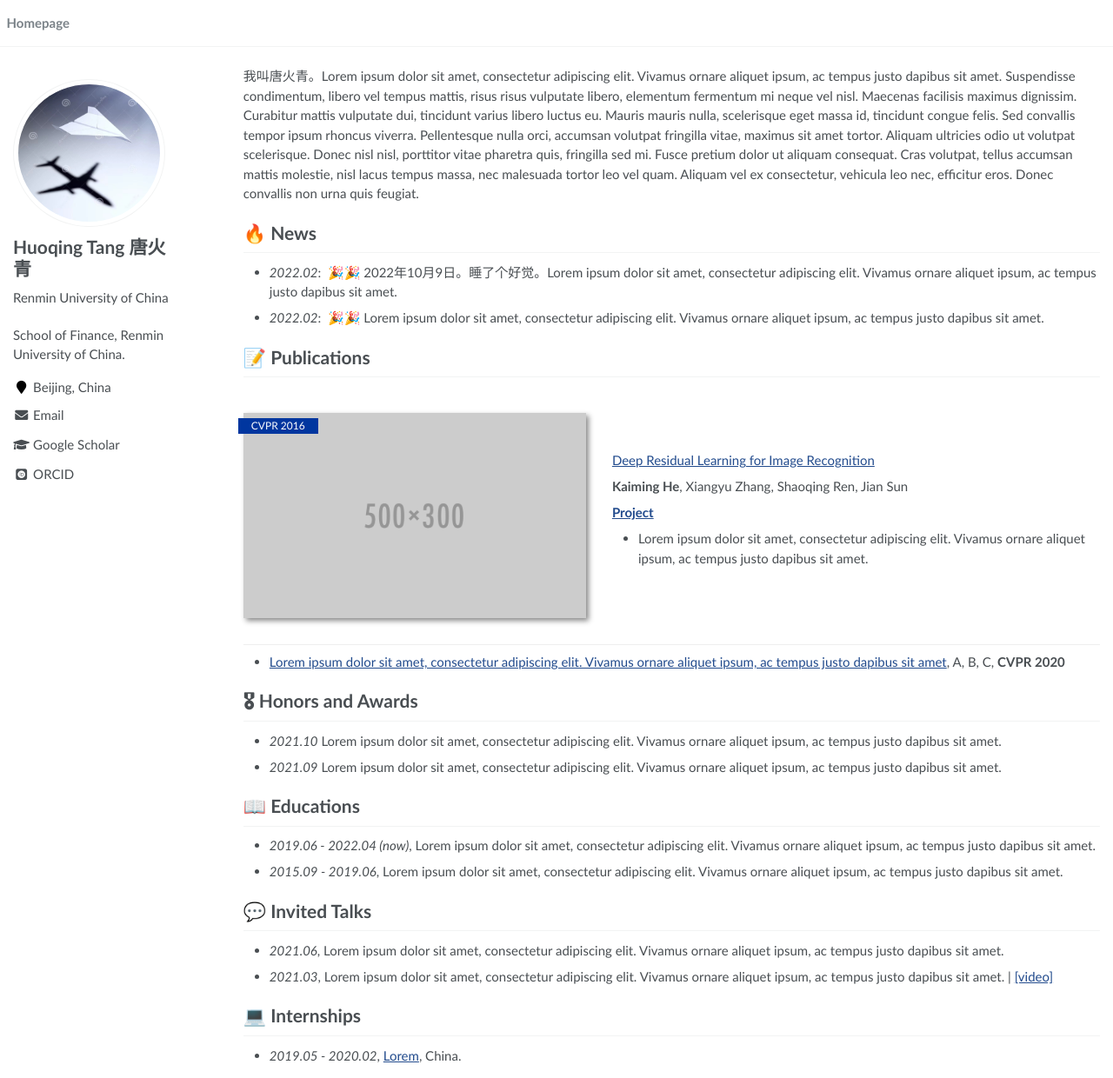
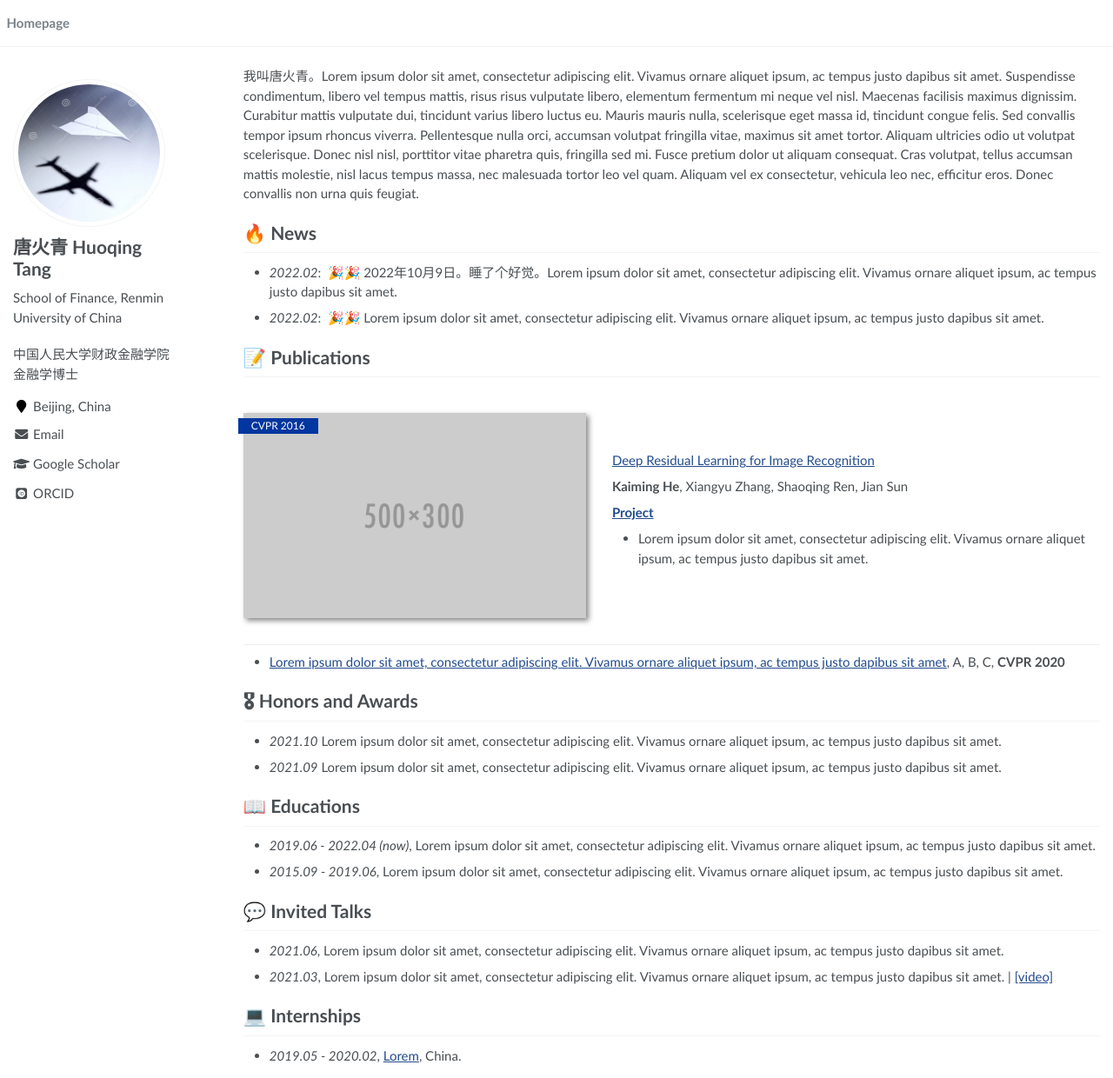
Before and after one commit to TangHuoqing/tanghq.github.io, a Jekyll site: the page built from _pages/about.md, in a window 1280 px wide and 1240 px high. Shown: the whole window at 87% size. Built offline with Jekyll 4.4.1, drawn with Linux system fonts in a browser that asks for light colours; some web fonts are replaced.

Commit message:
Update _config.yml

```diff
--- a/_config.yml
+++ b/_config.yml
@@ -6,8 +6,8 @@
 # `jekyll serve`. If you change this file, please restart the server process.
 
 # Site Settings
-title                    : "Huoqing Tang"
-description              : "School of Finance, Renmin University of China."
+title                    : "唐火青 Huoqing Tang"
+description              : "中国人民大学财政金融学院 金融学博士"
 repository               : "tanghuoqing.github.io"
 google_scholar_stats_use_cdn : true
 
@@ -21,9 +21,9 @@ baidu_site_verification  :  # get baidu_site_verification from https://ziyuan.ba
 
 # Site Author
 author:
-  name             : "Huoqing Tang 唐火青"
+  name             : "唐火青 Huoqing Tang"
   avatar           : "images/wechat.png"
-  bio              : "Renmin University of China"
+  bio              : "School of Finance, Renmin University of China"
   location         : "Beijing, China"
   employer         :
   pubmed           :
```
